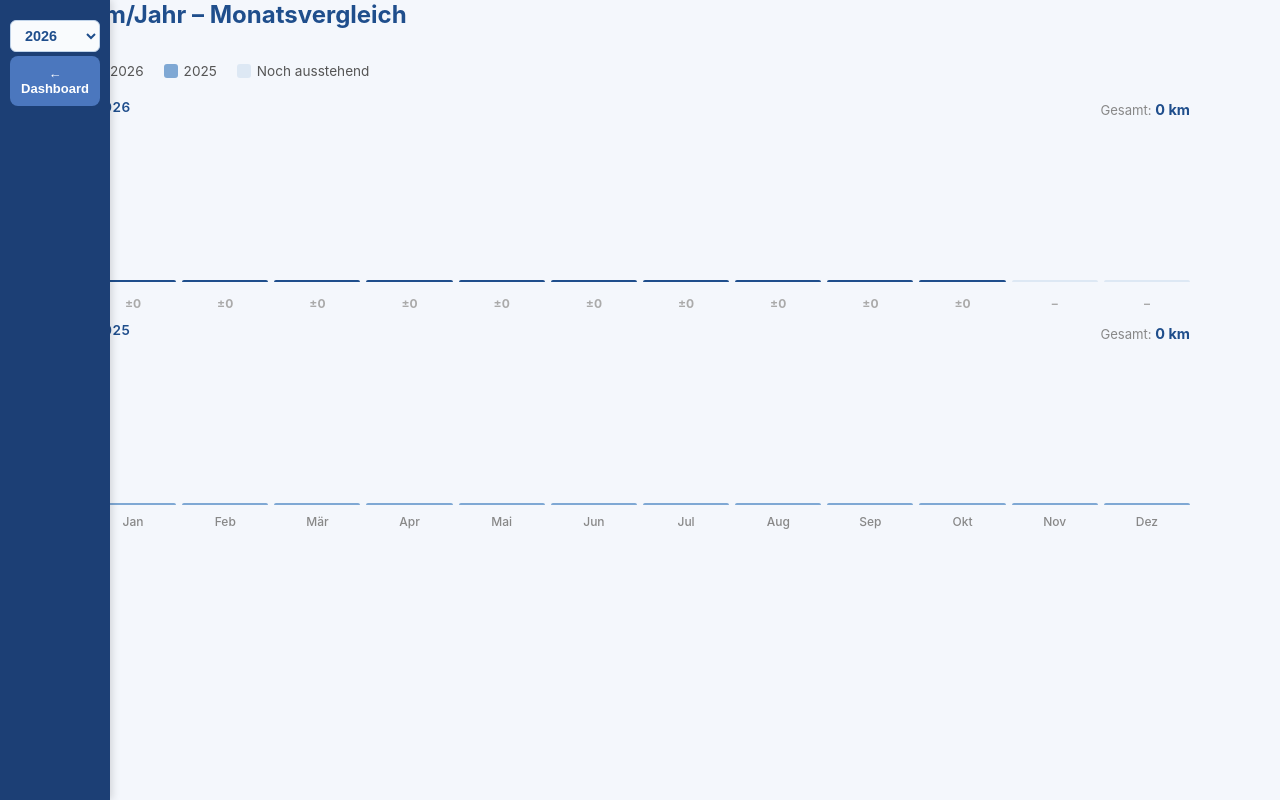
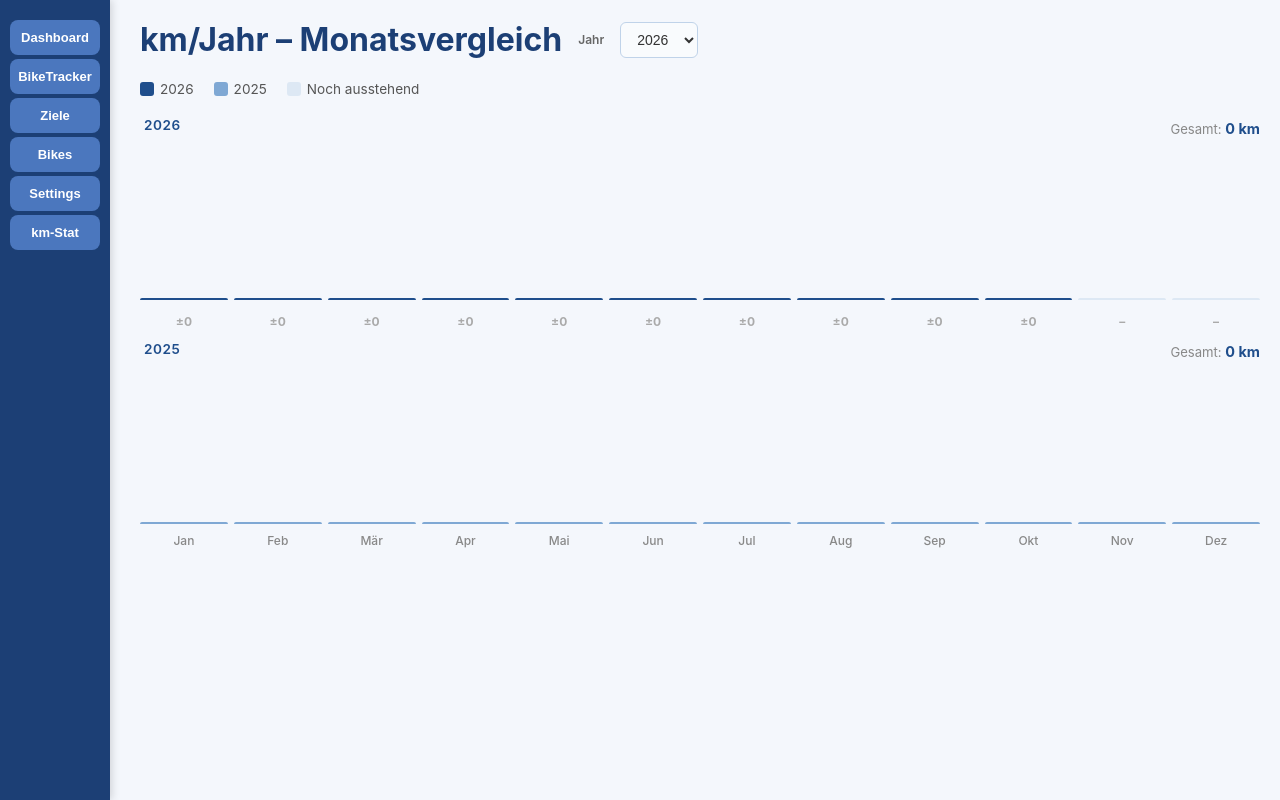
Before and after one commit to TakeTheLongWay/BikeToursArchive, a Flask app: page /kmyear in a window 1280 px wide. Run offline with Flask 3, Linux system fonts and the light colour scheme; data that the repository does not hold is empty.

Commit message:
km-Stat-Seite in alle Menüs einbinden
Button km-Stat als letzter Menüeintrag auf allen Seiten. Die
km/Jahr-Seite erhält die einheitliche Menüleiste, die Jahresauswahl
steht nun neben der Überschrift, und der Inhalt liegt nicht mehr
unter der Menüleiste.

Co-Authored-By: Claude Opus 5.5 <noreply@anthropic.com>

```diff
--- a/webapp/templates/appsettings.html
+++ b/webapp/templates/appsettings.html
@@ -159,6 +159,7 @@
     <button id="btnEditGoals" onclick="window.location.href='{{ url_for('pages.mygoals') }}'">Ziele</button>
     <button id="btnMyBikes" onclick="window.location.href='{{ url_for('pages.mybikes') }}'">Bikes</button>
     <button id="btnSettings" onclick="window.location.href='{{ url_for('pages.appsettings') }}'">Settings</button>
+    <button id="btnKmStat" onclick="window.location.href='{{ url_for('pages.kmyear') }}'">km-Stat</button>
 </div>
 
 <div id="pageContent">
--- a/webapp/templates/biketracker.html
+++ b/webapp/templates/biketracker.html
@@ -110,6 +110,7 @@
     <button id="btnEditGoals" onclick="window.location.href='{{ url_for('pages.mygoals') }}'">Ziele</button>
     <button id="btnMyBikes" onclick="window.location.href='{{ url_for('pages.mybikes') }}'">Bikes</button>
     <button id="btnSettings" onclick="window.location.href='{{ url_for('pages.appsettings') }}'">Settings</button>
+    <button id="btnKmStat" onclick="window.location.href='{{ url_for('pages.kmyear') }}'">km-Stat</button>
 </div>
 
 <div id="pageContent">
--- a/webapp/templates/index.html
+++ b/webapp/templates/index.html
@@ -90,6 +90,7 @@
     <button id="btnEditGoals" onclick="window.location.href='{{ url_for('pages.mygoals') }}'">Ziele</button>
     <button id="btnMyBikes" onclick="window.location.href='{{ url_for('pages.mybikes') }}'">Bikes</button>
     <button id="btnSettings" onclick="window.location.href='{{ url_for('pages.appsettings') }}'">Settings</button>
+    <button id="btnKmStat" onclick="window.location.href='{{ url_for('pages.kmyear') }}'">km-Stat</button>
 </div>
 
 <div id="pageContent">
--- a/webapp/templates/km_year.html
+++ b/webapp/templates/km_year.html
@@ -6,17 +6,17 @@
     <link rel="stylesheet" href="{{ url_for('static', filename='style.css') }}">
 
     <style>
-        #pageContent {
-            max-width: 1100px;
-            margin: 0 auto;
-            padding: 0 16px 40px;
+        .page-header {
+            display: flex;
+            align-items: center;
+            gap: 16px;
+            margin-bottom: 1.4em;
         }
 
-        .page-title {
-            font-size: 1.5em;
-            color: #1f4e8c;
-            font-weight: 700;
-            margin-bottom: 1.4em;
+        .page-header label {
+            font-size: 12px;
+            font-weight: 600;
+            color: #666;
         }
 
         /* ── Chart-Block ── */
@@ -173,24 +173,21 @@
 <body>
 
 <div id="MainMenuDashboard">
-    <select id="yearSelect" style="
-        padding: 5px 10px;
-        border-radius: 6px;
-        border: 1px solid #c0d3e9;
-        background: #f9fbfd;
-        color: #1f4e8c;
-        font-size: 0.9em;
-        font-weight: 600;
-        outline: none;
-        cursor: pointer;
-        height: 32px;
-    "></select>
-    <button onclick="window.location.href='{{ url_for('pages.index') }}'">← Dashboard</button>
+    <button id="btnDashboard" onclick="window.location.href='{{ url_for('pages.index') }}'">Dashboard</button>
+    <button id="btnBikeTracker" onclick="window.location.href='{{ url_for('biketracker.biketracker') }}'">BikeTracker</button>
+    <button id="btnEditGoals" onclick="window.location.href='{{ url_for('pages.mygoals') }}'">Ziele</button>
+    <button id="btnMyBikes" onclick="window.location.href='{{ url_for('pages.mybikes') }}'">Bikes</button>
+    <button id="btnSettings" onclick="window.location.href='{{ url_for('pages.appsettings') }}'">Settings</button>
+    <button id="btnKmStat" onclick="window.location.href='{{ url_for('pages.kmyear') }}'">km-Stat</button>
 </div>
 
 <div id="pageContent">
 
-    <div class="page-title">km/Jahr – Monatsvergleich</div>
+    <div class="page-header">
+        <h1 class="title">km/Jahr – Monatsvergleich</h1>
+        <label for="yearSelect">Jahr</label>
+        <select id="yearSelect"></select>
+    </div>
 
     <div class="legend">
         <div class="legend-item">
--- a/webapp/templates/mybikes.html
+++ b/webapp/templates/mybikes.html
@@ -119,6 +119,7 @@
     <button id="btnEditGoals" onclick="window.location.href='{{ url_for('pages.mygoals') }}'">Ziele</button>
     <button id="btnMyBikes" onclick="window.location.href='{{ url_for('pages.mybikes') }}'">Bikes</button>
     <button id="btnSettings" onclick="window.location.href='{{ url_for('pages.appsettings') }}'">Settings</button>
+    <button id="btnKmStat" onclick="window.location.href='{{ url_for('pages.kmyear') }}'">km-Stat</button>
 </div>
 
 <div id="pageContent">
--- a/webapp/templates/mygoals.html
+++ b/webapp/templates/mygoals.html
@@ -81,6 +81,7 @@
     <button id="btnEditGoals" onclick="window.location.href='{{ url_for('pages.mygoals') }}'">Ziele</button>
     <button id="btnMyBikes" onclick="window.location.href='{{ url_for('pages.mybikes') }}'">Bikes</button>
     <button id="btnSettings" onclick="window.location.href='{{ url_for('pages.appsettings') }}'">Settings</button>
+    <button id="btnKmStat" onclick="window.location.href='{{ url_for('pages.kmyear') }}'">km-Stat</button>
 </div>
 
 <div id="pageContent">
```
